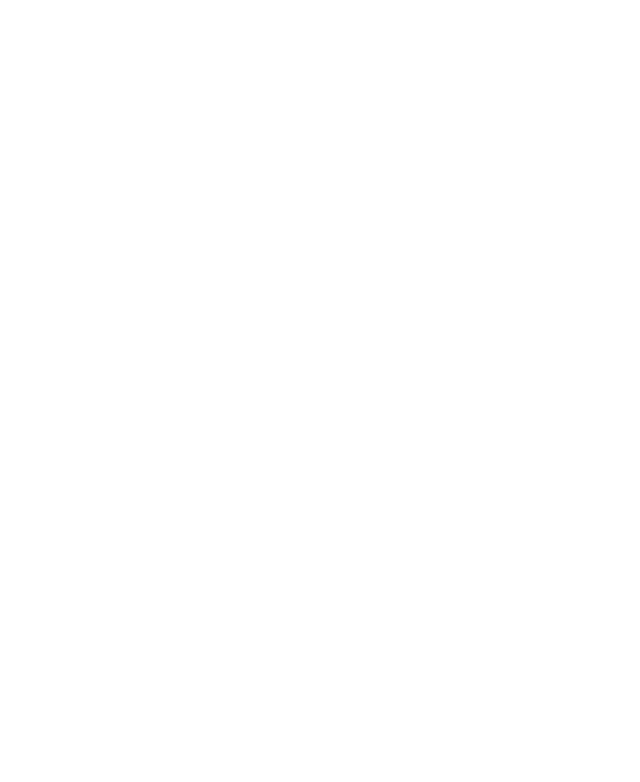
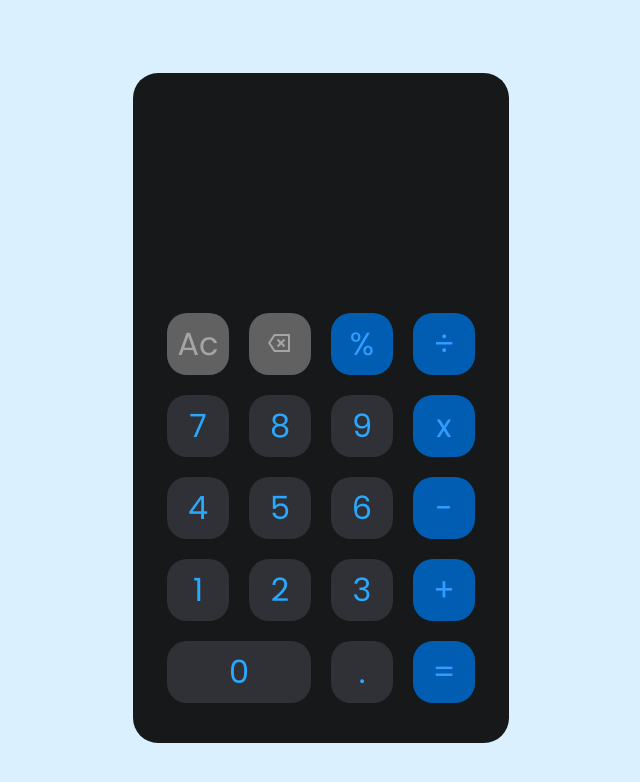
Before and after one commit to melkiurak/Canculator-app, a plain HTML site: page index.html in a window 1280 px wide. Shown: the whole page, without its empty margins (319-959 px from the left). Drawn offline with Linux system fonts and the light colour scheme.

Commit message:
Add styles for buttons

```diff
--- a/index.html
+++ b/index.html
@@ -7,7 +7,30 @@
     <title>Document</title>
 </head>
 <body>
-
+    <div class="container">
+        <div class=""></div>
+        <div class="buttons">
+            <button class="buttons__special">Ac</button>
+            <button class="buttons__special"><img src="./assets/ri_delete-back-2-line.png" alt=""></button>
+            <button class="buttons__operators">%</button>
+            <button class="buttons__operators">÷</button>
+            <button class="buttons__numbers">7</button>
+            <button class="buttons__numbers">8</button>
+            <button class="buttons__numbers">9</button>
+            <button class="buttons__operators">x</button>
+            <button class="buttons__numbers">4</button>
+            <button class="buttons__numbers">5</button>
+            <button class="buttons__numbers">6</button>
+            <button class="buttons__operators">-</button>
+            <button class="buttons__numbers">1</button>
+            <button class="buttons__numbers">2</button>
+            <button class="buttons__numbers">3</button>
+            <button class="buttons__operators">+</button>
+            <button class="buttons__numbers buttons__numbers-zero">0</button>
+            <button class="buttons__numbers">.</button>
+            <button class="buttons__operators">=</button>
+        </div>
+    </div>
 </body>
 <script src="./src/main.js"></script>
 </html>
--- a/styles/main.css
+++ b/styles/main.css
@@ -0,0 +1,49 @@
+@import url(https://fonts.googleapis.com/css?family=Poppins:100,100italic,200,200italic,300,300italic,regular,italic,500,500italic,600,600italic,700,700italic,800,800italic,900,900italic);
+html,
+body {
+  height: 100vh;
+}
+
+body {
+  background-color: #daf0ff;
+  height: 100%;
+  display: flex;
+  justify-content: center;
+  align-items: center;
+}
+.container {
+  max-width: 308px;
+  width: 100%;
+  padding: 240px 34px 40px 34px;
+  margin: 0 auto;
+  background-color: #17181a;
+  border-radius: 25px;
+}
+.buttons {
+  display: grid;
+  grid-template-columns: repeat(4, 1fr);
+  gap: 20px;
+  button {
+    height: 62px;
+    border-radius: 20px;
+    border: none;
+    font-size: 32px;
+    font-family: "Poppins", sans-serif;
+    cursor: pointer;
+  }
+}
+.buttons__special {
+  background-color: #616161;
+  color: #a5a5a5;
+}
+.buttons__operators {
+  background-color: #005db2;
+  color: #339dff;
+}
+.buttons__numbers {
+  background-color: #303136;
+  color: #29a8ff;
+}
+.buttons__numbers-zero {
+  grid-column: span 2;
+}
```
Also changed, not shown: assets/ri_delete-back-2-line.png (added).
